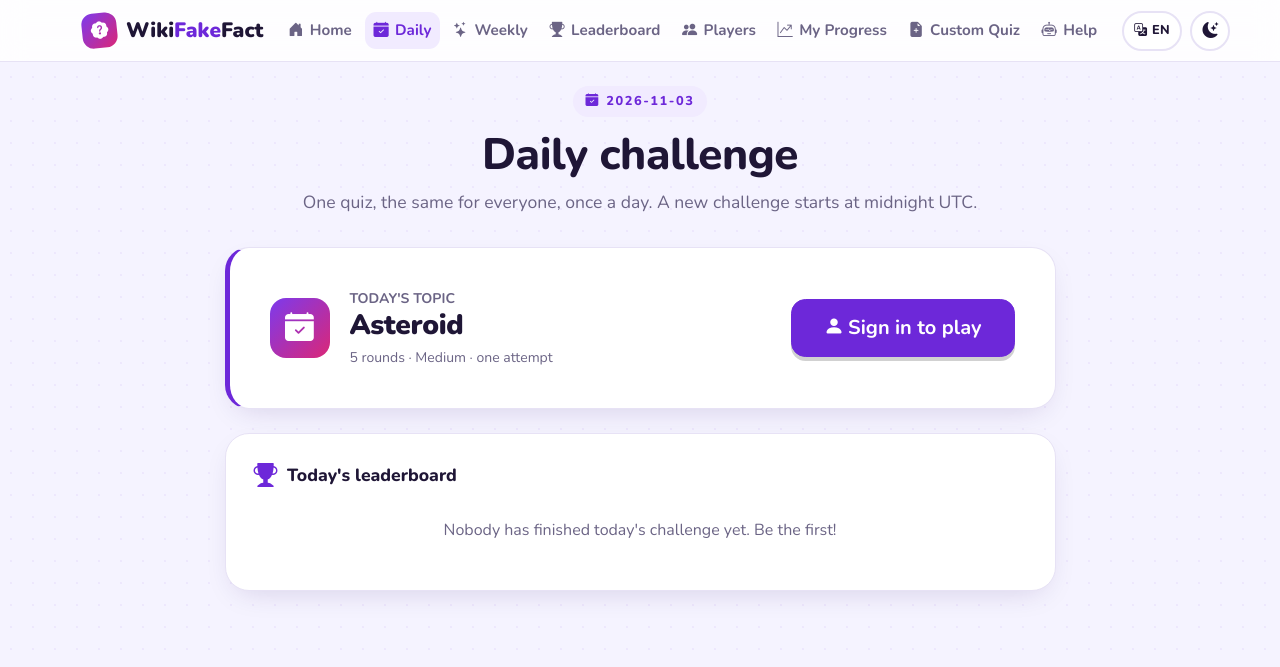
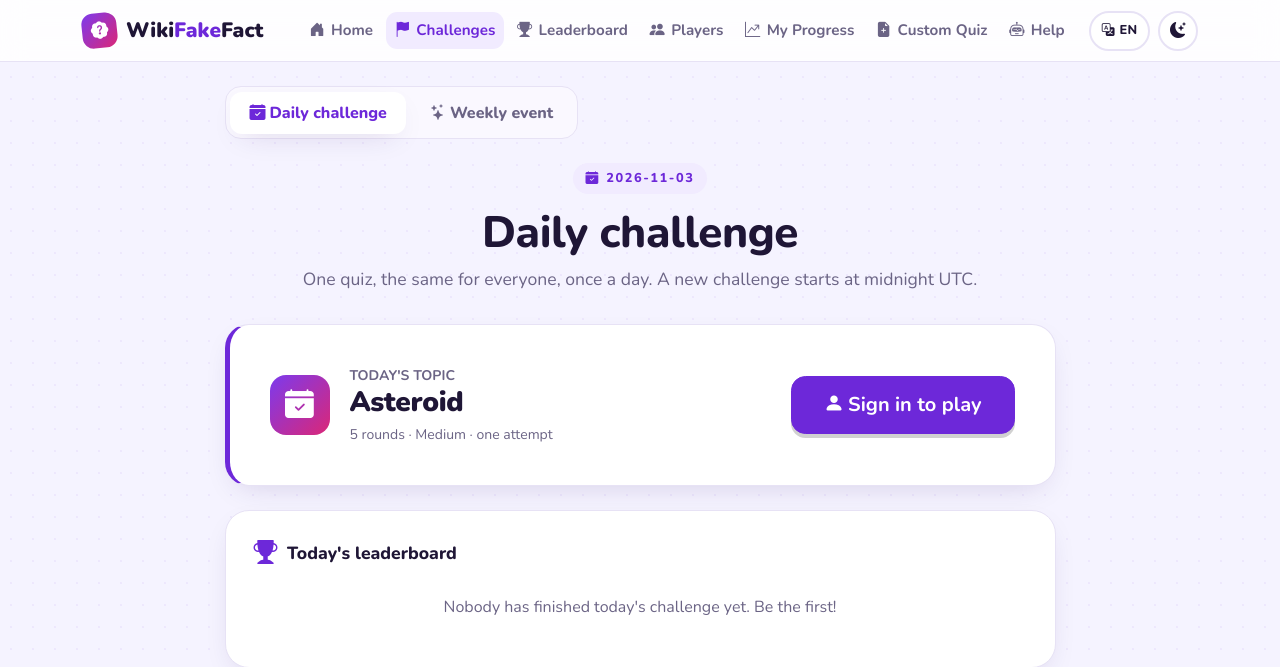
Before and after one commit to MohammedAttar002997/WikiFakeFacts, a Flask app: page /daily in a window 1280 px wide. Shown: the top 667 px of the page. Run offline with Flask 3, Linux system fonts and the light colour scheme; parts of the project's set-up code (start-up, migrations or seed data) failed here and were passed over; some libraries are stand-ins or nearby versions.

Commit message:
Put the daily and weekly challenges behind one Challenges tab
The navbar keeps 7 tabs: Challenges opens the daily challenge, and a
Daily/Weekly switch at the top of both pages moves between them. The
bell's page becomes Friend challenges so the two names don't clash.

Co-Authored-By: Claude Opus 5.5 <noreply@anthropic.com>

```diff
--- a/locales/ar.json
+++ b/locales/ar.json
@@ -83,7 +83,6 @@
   "Custom Content": "محتوى مخصص",
   "Custom Quiz": "اختبار مخصص",
   "Custom quizzes": "الاختبارات المخصصة",
-  "Daily": "اليومي",
   "Daily challenge": "التحدي اليومي",
   "Daily player": "لاعب يومي",
   "Dark mode": "الوضع الداكن",
@@ -125,6 +124,7 @@
   "Finished {time} UTC": "انتهى الساعة {time} بالتوقيت العالمي",
   "First steps": "الخطوات الأولى",
   "Forgot your PIN? Ask the person who runs this game to reset it.": "نسيت رمز PIN؟ اطلب من مسؤول اللعبة إعادة تعيينه.",
+  "Friend challenges": "تحديات الأصدقاء",
   "From the Wikipedia article": "من مقالة ويكيبيديا",
   "From the quiz's source text": "من النص الأصلي للاختبار",
   "Fruits": "الفواكه",
@@ -367,7 +367,6 @@
   "Webpage URL": "رابط صفحة الويب",
   "Week of {date}": "أسبوع {date}",
   "Week warrior": "بطل الأسبوع",
-  "Weekly": "الأسبوعي",
   "Weekly event": "الفعالية الأسبوعية",
   "Weekly event standings": "ترتيب الفعالية الأسبوعية",
   "Welcome to WikiFakeFact!": "مرحبًا بك في WikiFakeFact!",
--- a/locales/de.json
+++ b/locales/de.json
@@ -83,7 +83,6 @@
   "Custom Content": "Eigene Inhalte",
   "Custom Quiz": "Eigenes Quiz",
   "Custom quizzes": "Eigene Quizze",
-  "Daily": "Täglich",
   "Daily challenge": "Tages-Challenge",
   "Daily player": "Tagesspieler",
   "Dark mode": "Dunkler Modus",
@@ -125,6 +124,7 @@
   "Finished {time} UTC": "Beendet um {time} UTC",
   "First steps": "Erste Schritte",
   "Forgot your PIN? Ask the person who runs this game to reset it.": "PIN vergessen? Bitte die Person, die dieses Spiel betreibt, sie zurückzusetzen.",
+  "Friend challenges": "Herausforderungen von Freunden",
   "From the Wikipedia article": "Aus dem Wikipedia-Artikel",
   "From the quiz's source text": "Aus dem Ausgangstext des Quiz",
   "Fruits": "Obst",
@@ -367,7 +367,6 @@
   "Webpage URL": "Webseiten-URL",
   "Week of {date}": "Woche ab {date}",
   "Week warrior": "Wochenkrieger",
-  "Weekly": "Wöchentlich",
   "Weekly event": "Wochen-Event",
   "Weekly event standings": "Stand im Wochen-Event",
   "Welcome to WikiFakeFact!": "Willkommen bei WikiFakeFact!",
--- a/locales/es.json
+++ b/locales/es.json
@@ -83,7 +83,6 @@
   "Custom Content": "Contenido propio",
   "Custom Quiz": "Quiz propio",
   "Custom quizzes": "Quizzes propios",
-  "Daily": "Diario",
   "Daily challenge": "Reto diario",
   "Daily player": "Jugador diario",
   "Dark mode": "Modo oscuro",
@@ -125,6 +124,7 @@
   "Finished {time} UTC": "Terminado a las {time} UTC",
   "First steps": "Primeros pasos",
   "Forgot your PIN? Ask the person who runs this game to reset it.": "¿Olvidaste tu PIN? Pide a quien administra este juego que lo restablezca.",
+  "Friend challenges": "Desafíos de amigos",
   "From the Wikipedia article": "Del artículo de Wikipedia",
   "From the quiz's source text": "Del texto de origen del quiz",
   "Fruits": "Frutas",
@@ -367,7 +367,6 @@
   "Webpage URL": "URL de la página web",
   "Week of {date}": "Semana del {date}",
   "Week warrior": "Guerrero semanal",
-  "Weekly": "Semanal",
   "Weekly event": "Evento semanal",
   "Weekly event standings": "Clasificación del evento semanal",
   "Welcome to WikiFakeFact!": "¡Bienvenido a WikiFakeFact!",
--- a/locales/fr.json
+++ b/locales/fr.json
@@ -83,7 +83,6 @@
   "Custom Content": "Contenu personnalisé",
   "Custom Quiz": "Quiz perso",
   "Custom quizzes": "Quiz personnalisés",
-  "Daily": "Défi du jour",
   "Daily challenge": "Défi du jour",
   "Daily player": "Joueur du jour",
   "Dark mode": "Mode sombre",
@@ -125,6 +124,7 @@
   "Finished {time} UTC": "Terminé à {time} UTC",
   "First steps": "Premiers pas",
   "Forgot your PIN? Ask the person who runs this game to reset it.": "Code PIN oublié ? Demandez à la personne qui gère ce jeu de le réinitialiser.",
+  "Friend challenges": "Défis d'amis",
   "From the Wikipedia article": "Extrait de l’article Wikipédia",
   "From the quiz's source text": "Extrait du texte source du quiz",
   "Fruits": "Fruits",
@@ -367,7 +367,6 @@
   "Webpage URL": "URL de la page web",
   "Week of {date}": "Semaine du {date}",
   "Week warrior": "Guerrier de la semaine",
-  "Weekly": "Événement",
   "Weekly event": "Événement hebdomadaire",
   "Weekly event standings": "Classement de l'événement hebdomadaire",
   "Welcome to WikiFakeFact!": "Bienvenue sur WikiFakeFact !",
--- a/locales/it.json
+++ b/locales/it.json
@@ -83,7 +83,6 @@
   "Custom Content": "Contenuti personalizzati",
   "Custom Quiz": "Quiz personalizzato",
   "Custom quizzes": "Quiz personalizzati",
-  "Daily": "Giornaliera",
   "Daily challenge": "Sfida del giorno",
   "Daily player": "Giocatore quotidiano",
   "Dark mode": "Modalità scura",
@@ -125,6 +124,7 @@
   "Finished {time} UTC": "Finito alle {time} UTC",
   "First steps": "Primi passi",
   "Forgot your PIN? Ask the person who runs this game to reset it.": "Hai dimenticato il PIN? Chiedi a chi gestisce questo gioco di reimpostarlo.",
+  "Friend challenges": "Sfide tra amici",
   "From the Wikipedia article": "Dall’articolo di Wikipedia",
   "From the quiz's source text": "Dal testo di origine del quiz",
   "Fruits": "Frutta",
@@ -367,7 +367,6 @@
   "Webpage URL": "URL della pagina web",
   "Week of {date}": "Settimana del {date}",
   "Week warrior": "Guerriero della settimana",
-  "Weekly": "Settimanale",
   "Weekly event": "Evento settimanale",
   "Weekly event standings": "Classifica dell'evento settimanale",
   "Welcome to WikiFakeFact!": "Benvenuto in WikiFakeFact!",
--- a/locales/pt.json
+++ b/locales/pt.json
@@ -83,7 +83,6 @@
   "Custom Content": "Conteúdo próprio",
   "Custom Quiz": "Quiz personalizado",
   "Custom quizzes": "Quizzes personalizados",
-  "Daily": "Diário",
   "Daily challenge": "Desafio diário",
   "Daily player": "Jogador diário",
   "Dark mode": "Modo escuro",
@@ -125,6 +124,7 @@
   "Finished {time} UTC": "Concluído às {time} UTC",
   "First steps": "Primeiros passos",
   "Forgot your PIN? Ask the person who runs this game to reset it.": "Esqueceu seu PIN? Peça a quem administra este jogo para redefini-lo.",
+  "Friend challenges": "Desafios de amigos",
   "From the Wikipedia article": "Do artigo da Wikipédia",
   "From the quiz's source text": "Do texto de origem do quiz",
   "Fruits": "Frutas",
@@ -367,7 +367,6 @@
   "Webpage URL": "URL da página",
   "Week of {date}": "Semana de {date}",
   "Week warrior": "Guerreiro da semana",
-  "Weekly": "Semanal",
   "Weekly event": "Evento semanal",
   "Weekly event standings": "Classificação do evento semanal",
   "Welcome to WikiFakeFact!": "Bem-vindo ao WikiFakeFact!",
--- /dev/null
+++ b/templates/_challenge_switch.html
@@ -0,0 +1,13 @@
+{# Daily | Weekly switch at the top of the two pages behind the navbar's Challenges tab #}
+<nav aria-label="{{ _('Challenges') }}">
+    <ul class="nav seg mb-4">
+        {% for href, icon, label in [('/daily', 'bi-calendar-check-fill', _('Daily challenge')), ('/event', 'bi-stars', _('Weekly event'))] %}
+        {% set active = request.path == href %}
+        <li class="nav-item">
+            <a class="nav-link{% if active %} active{% endif %}" href="{{ href }}"{% if active %} aria-current="page"{% endif %}>
+                <i class="bi {{ icon }} me-1"></i>{{ label }}
+            </a>
+        </li>
+        {% endfor %}
+    </ul>
+</nav>
--- a/templates/base.html
+++ b/templates/base.html
@@ -31,8 +31,7 @@
 <body>
     {% set nav_items = [
         ('/', 'bi-house-door-fill', _('Home')),
-        ('/daily', 'bi-calendar-check-fill', _('Daily')),
-        ('/event', 'bi-stars', _('Weekly')),
+        ('/daily', 'bi-flag-fill', _('Challenges')),
         ('/leaderboard', 'bi-trophy-fill', _('Leaderboard')),
         ('/players', 'bi-people-fill', _('Players')),
         ('/analysis', 'bi-graph-up-arrow', _('My Progress')),
@@ -53,7 +52,7 @@
                    title="{{ _('Profile and account') }}" aria-label="{{ _('Profile and account') }}: {{ me.username }}">
                     {{ avatar(me, 'sm') }}
                 </a>
-                {% set bell_label = _n('{n} new challenge update', '{n} new challenge updates', challenge_news) if challenge_news else _('Challenges') %}
+                {% set bell_label = _n('{n} new challenge update', '{n} new challenge updates', challenge_news) if challenge_news else _('Friend challenges') %}
                 <a class="theme-toggle challenge-bell" href="{{ url_for('challenges') }}"
                    title="{{ bell_label }}" aria-label="{{ bell_label }}">
                     <i class="bi {{ 'bi-bell-fill' if challenge_news else 'bi-bell' }}"></i>
@@ -88,7 +87,8 @@
             <div class="collapse navbar-collapse" id="navbarNav">
                 <ul class="navbar-nav ms-auto gap-xl-1 mt-2 mt-xl-0">
                     {% for href, icon, label in nav_items %}
-                    {% set active = request.path == href or (href != '/' and request.path.startswith(href)) %}
+                    {% set active = request.path == href or (href != '/' and request.path.startswith(href))
+                                    or (href == '/daily' and request.path.startswith('/event')) %}
                     <li class="nav-item">
                         <a class="nav-link{% if active %} active{% endif %}" href="{{ href }}"{% if active %} aria-current="page"{% endif %}{% if href == '/analysis' %} data-loading="{{ _('Analyzing your progress…') }}" data-loading-tips="analysis"{% endif %}>
                             <i class="bi {{ icon }}"></i>{{ label }}
--- a/templates/challenges.html
+++ b/templates/challenges.html
@@ -1,14 +1,14 @@
 {% extends "base.html" %}
 {% from "_macros.html" import avatar, rematch_button %}
 
-{% block title %}{{ _('Challenges') }} · WikiFakeFact{% endblock %}
+{% block title %}{{ _('Friend challenges') }} · WikiFakeFact{% endblock %}
 
 {% block content %}
 <div class="row justify-content-center">
     <div class="col-lg-8">
         <div class="page-head">
             <span class="eyebrow"><i class="bi bi-lightning-charge-fill"></i> {{ me.username }}</span>
-            <h1>{{ _('Challenges') }}</h1>
+            <h1>{{ _('Friend challenges') }}</h1>
             <p>{{ _('Share a result after a quiz to challenge friends, then compare your answers round by round.') }}</p>
         </div>
 
--- a/templates/daily.html
+++ b/templates/daily.html
@@ -6,6 +6,7 @@
 {% block content %}
 <div class="row justify-content-center">
     <div class="col-lg-9">
+        {% include "_challenge_switch.html" %}
         <div class="page-head">
             <span class="eyebrow"><i class="bi bi-calendar-check-fill"></i> {{ date }}</span>
             <h1>{{ _('Daily challenge') }}</h1>
--- a/templates/event.html
+++ b/templates/event.html
@@ -6,6 +6,7 @@
 {% block content %}
 <div class="row justify-content-center">
     <div class="col-lg-9">
+        {% include "_challenge_switch.html" %}
         <div class="page-head">
             <span class="eyebrow"><i class="bi bi-stars"></i> {{ _('Week of {date}').format(date=week_start.strftime('%Y-%m-%d')) }}</span>
             <h1>{{ _('Weekly event') }}</h1>
```
Also changed, not shown: tests/test_events.py (+8 -3 lines).
